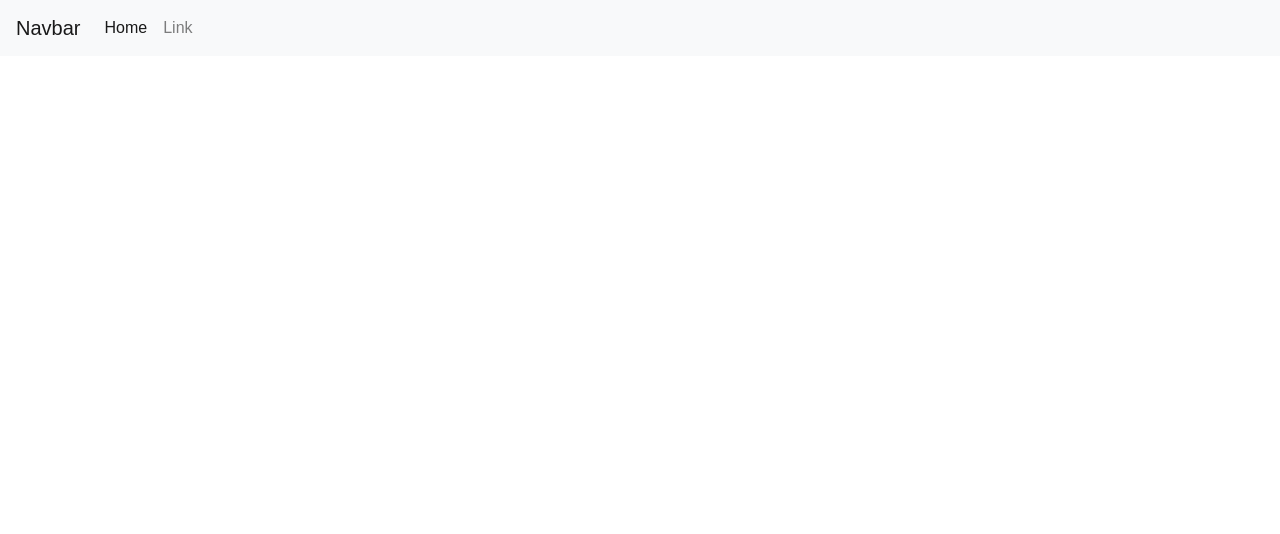
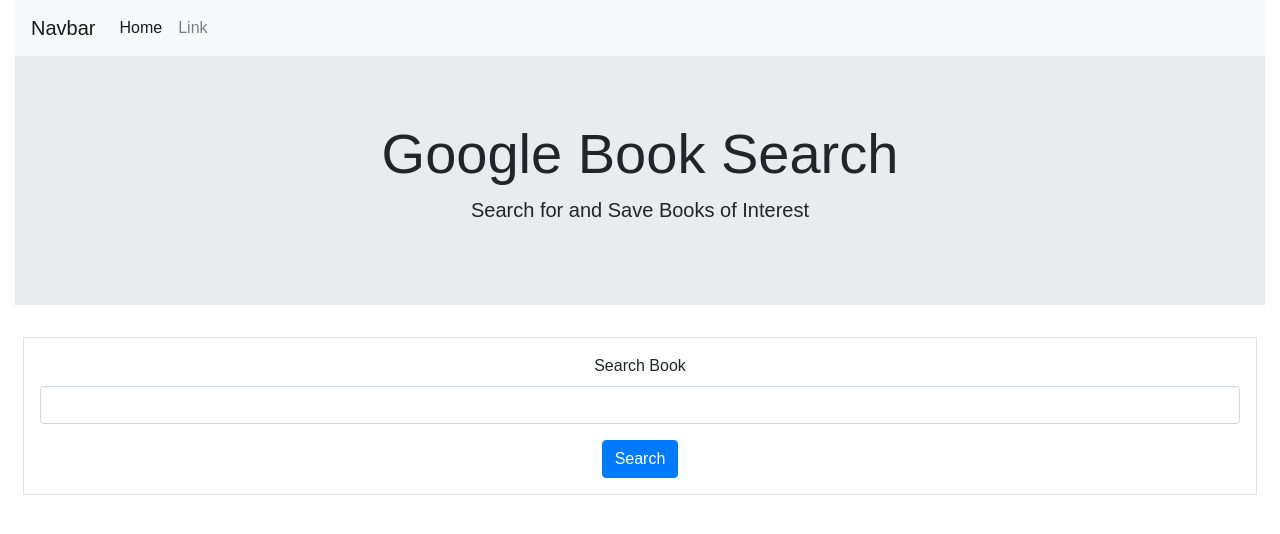
Before and after one commit to metacmm/Google-Book-Search, a React (Create React App) app in the folder client/: page / in a window 1280 px wide. Shown: the top 534 px of the page. Built offline with nearby package versions, Linux system fonts and the light colour scheme.

Commit message:
add SearchBar and Jumbotron

```diff
--- /dev/null
+++ b/client/src/components/Jumbotron/index.js
@@ -0,0 +1,14 @@
+import React from "react";
+
+function Jumbotron() {
+    return (
+        <div className="jumbotron jumbotron-fluid">
+            <div className="container">
+                <h1 className="display-4">Google Book Search</h1>
+                <p className="lead">Search for and Save Books of Interest</p>
+            </div>
+        </div>
+    );
+}
+
+export default Jumbotron;
--- /dev/null
+++ b/client/src/components/SearchBar/index.js
@@ -0,0 +1,17 @@
+import React from "react";
+
+function SearchBar() {
+    return (
+        <div className="border p-3 m-2">
+            <form>
+                <div className="form-group">
+                    <label for="searchBookInput">Search Book</label>
+                    <input type="text" className="form-control" id="searchBookInput"/>
+                </div>
+                <button type="submit" className="btn btn-primary">Search</button>
+            </form>
+        </div>
+    );
+}
+
+export default SearchBar;
--- a/client/src/pages/SearchPage.js
+++ b/client/src/pages/SearchPage.js
@@ -1,11 +1,14 @@
 import React, {Component} from "react";
 import Nav from "../components/Nav";
-
+import Jumbotron from "../components/Jumbotron";
+import SearchBar from "../components/SearchBar";
 class SearchPage extends Component{
     render(){
         return (
-            <div>
+            <div className="container-fluid">
                 <Nav />
+                <Jumbotron />
+                <SearchBar />
             </div>
         );
     }
```
Also changed, not shown: client/src/components/List/index.js (added).
